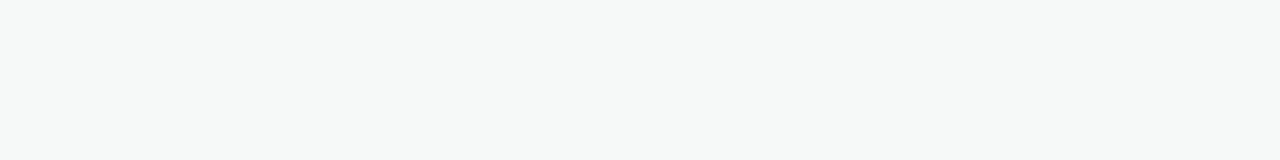
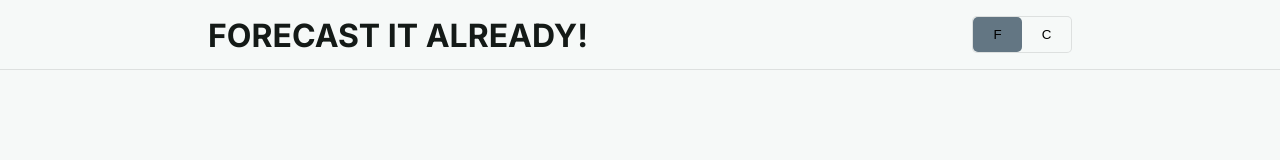
Before and after one commit to Forecast-It-Already/Forecast-It-Already, a website built with Vite: page app/index.html in a window 1280 px wide. Built offline with nearby package versions, Linux system fonts and the light colour scheme.

Commit message:
Implement Header structure and Styling

```diff
--- a/app/index.html
+++ b/app/index.html
@@ -7,7 +7,31 @@
         <title>Forecast It Already!</title>
     </head>
     <body>
-        <div id="app"></div>
+        <div id="app">
+            <header>
+                <h1 id="header-title">FORECAST IT ALREADY!</h1>
+
+                <button
+                    id="temperature-switch"
+                    aria-label="Switch temperature unit"
+                >
+                    <span
+                        class="temperature-switch-option active-temperature"
+                        data-unit="F"
+                        aria-pressed="true"
+                    >
+                        F
+                    </span>
+                    <span
+                        class="temperature-switch-option"
+                        data-unit="C"
+                        aria-pressed="false"
+                    >
+                        C
+                    </span>
+                </button>
+            </header>
+        </div>
         <script type="module" src="/src/main.js"></script>
     </body>
 </html>
--- a/app/src/style.css
+++ b/app/src/style.css
@@ -21,10 +21,11 @@ html {
     --primary: #3d524a;
     --secondary: #a2b6b9;
     --accent: #637683;
+    --border: rgba(0, 0, 0, 0.1);
 
     /* Sizing */
     --gutters: 1rem;
-    --border-radius: 1rem;
+    --border-radius: 5px;
 }
 
 /*
@@ -38,6 +39,7 @@ body.dark {
     --primary: #adc2ba;
     --secondary: #465a5d;
     --accent: #7c8f9c;
+    --border: rgba(255, 255, 255, 0.1);
 }
 
 body {
@@ -48,7 +50,43 @@ body {
 
 /* Apply the gutters to the header and section tags */
 header,
-section,
-#app {
+section {
     padding: var(--gutters);
 }
+
+button {
+    border: none;
+    cursor: pointer;
+}
+
+/* HEADER */
+
+header {
+    display: flex;
+    justify-content: space-around;
+    border-bottom: 1px solid var(--border);
+    height: 70px;
+}
+
+#temperature-switch {
+    display: flex;
+    justify-content: center;
+    align-items: center;
+    width: 100px;
+    background-color: var(--background);
+    border-radius: var(--border-radius);
+    border: 1px solid var(--border);
+}
+
+.temperature-switch-option {
+    display: flex;
+    justify-content: center;
+    align-items: center;
+    width: 100%;
+    height: 100%;
+    border-radius: var(--border-radius);
+}
+
+.active-temperature {
+    background-color: var(--accent);
+}
```
